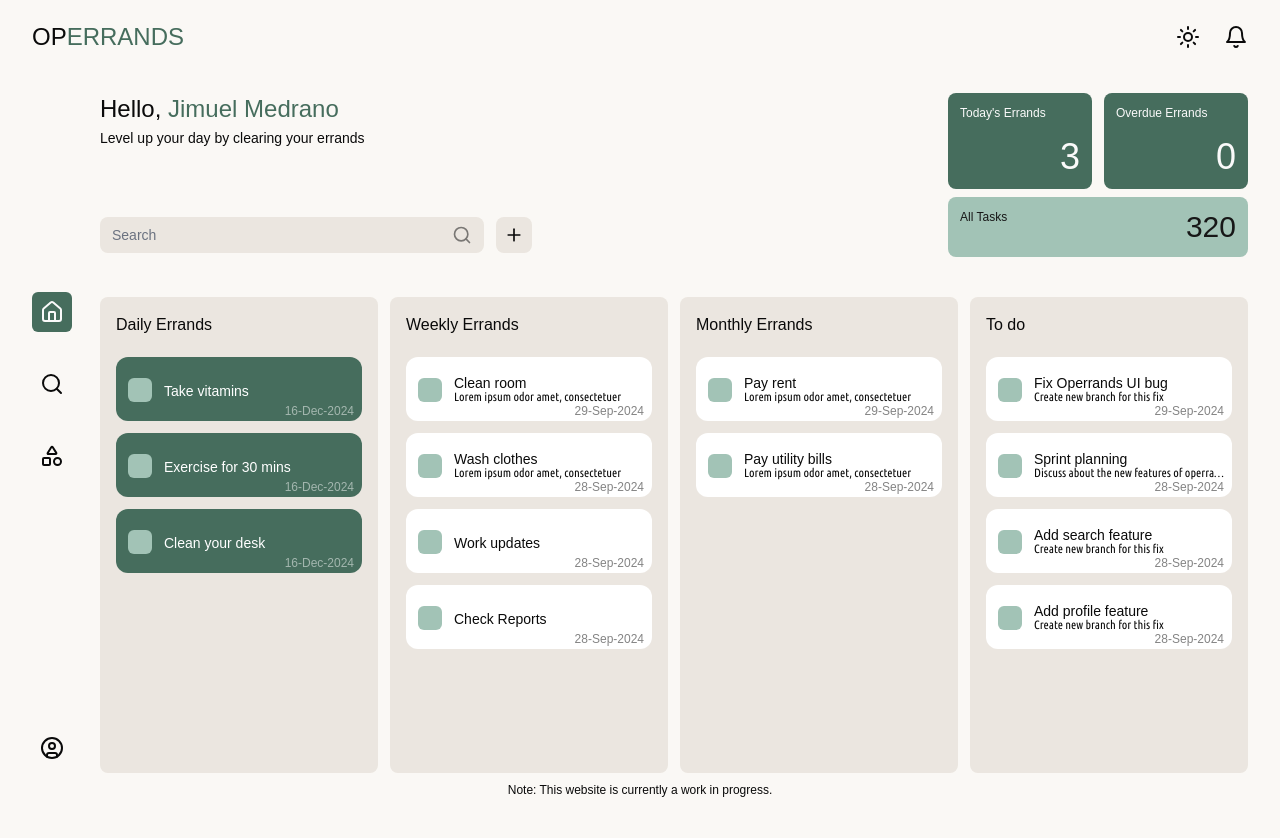
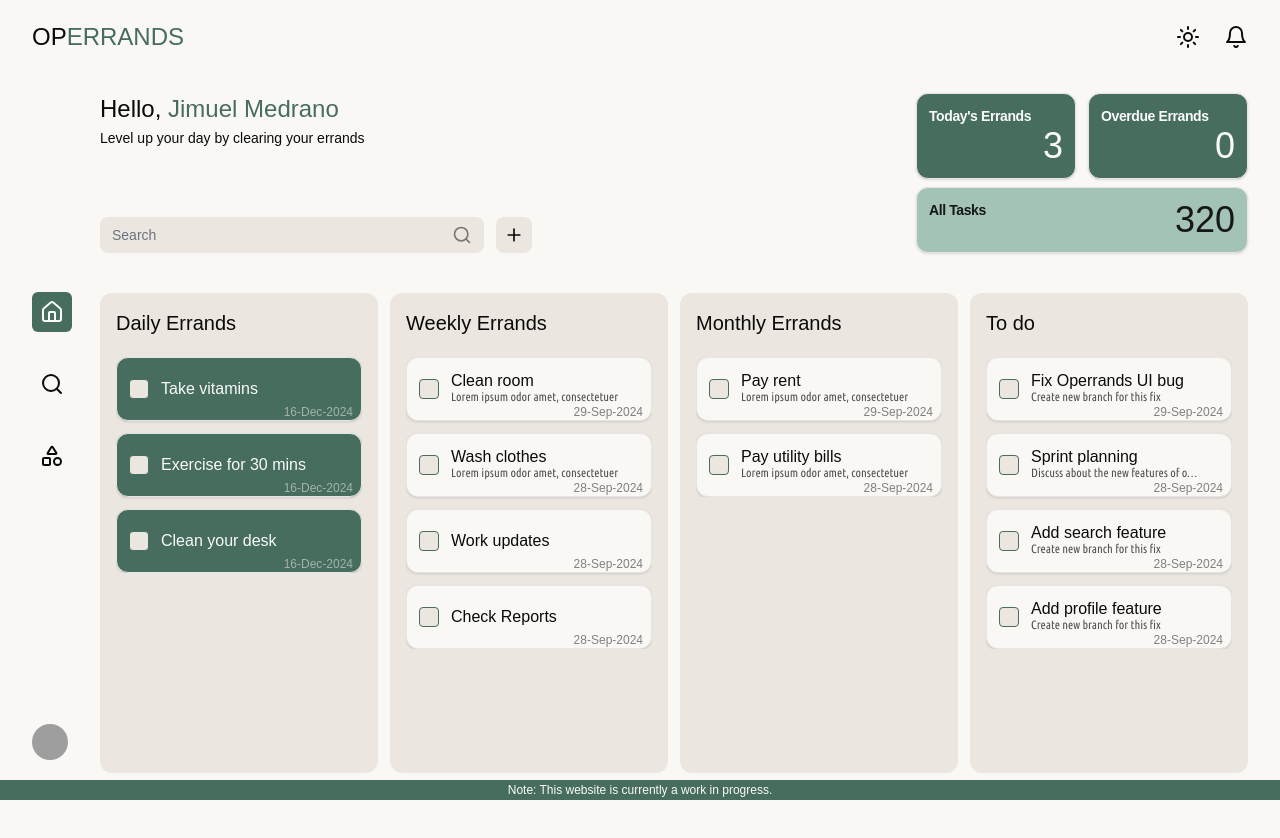
Before and after one commit to jimuelmedrano/operrands, a React (Vite) app: page / in a window 1280 px wide. Shown: the top 838 px of the page. Built offline with nearby package versions, Linux system fonts and the light colour scheme; grey boxes are pictures that could not be loaded; a web font is replaced by a local one.

Commit message:
Shadcn UI implementation

```diff
--- a/package.json
+++ b/package.json
@@ -10,6 +10,8 @@
     "preview": "vite preview"
   },
   "dependencies": {
+    "@radix-ui/react-avatar": "^1.1.1",
+    "@radix-ui/react-checkbox": "^1.1.2",
     "@radix-ui/react-icons": "^1.3.0",
     "class-variance-authority": "^0.7.0",
     "clsx": "^2.1.1",
--- a/src/components/AnnouncementBanner.tsx
+++ b/src/components/AnnouncementBanner.tsx
@@ -1,8 +1,8 @@
 const AnnouncementBanner = () => {
   return (
-    <div className="fixed bottom-0 left-0 w-full h-5 bg-primaryDark flex-center">
+    <div className="fixed bottom-0 left-0 w-full h-5 bg-primary flex-center">
       <div className="flex-center">
-        <span className="text-xs dark:text-black">
+        <span className="text-xs text-primary-foreground">
           Note: This website is currently a work in progress.
         </span>
       </div>
--- a/src/components/ErrandItem.tsx
+++ b/src/components/ErrandCard.tsx
@@ -1,3 +1,5 @@
+import { Card, CardContent, CardFooter } from "./ui/card";
+import { Checkbox } from "./ui/checkbox";
 import moment from "moment";
 
 interface ErrandItemProps {
@@ -9,8 +11,10 @@ interface ErrandItemProps {
   due: string;
 }
 
-function ErrandItem(dataItem: { dataItem: ErrandItemProps }) {
-  const dueDate = moment(dataItem.dataItem.due).format("DD-MMM-YYYY");
+function ErrandCard(dataItem: { dataItem: ErrandItemProps }) {
+  const dueDate = moment(dataItem.dataItem.due, "DD-MMM-YYYY").format(
+    "DD-MMM-YYYY"
+  );
   const currentDate = moment().format("DD-MMM-YYYY");
   let dueToday = false;
   //change the following once api for resetting daily task is available
@@ -22,7 +26,59 @@ function ErrandItem(dataItem: { dataItem: ErrandItemProps }) {
   }
 
   return (
-    <div
+    <Card
+      className={
+        " w-full h-16 relative " + (dueToday ? "bg-primary" : " bg-background")
+      }
+    >
+      <CardContent className="flex h-full items-center gap-3">
+        <Checkbox
+          id="item"
+          className={
+            "bg-accent " +
+            (dueToday
+              ? "border-primary text-primary-foreground"
+              : "text-foreground")
+          }
+        />
+        <div className="grid leading-none">
+          <label
+            htmlFor="terms1"
+            className={
+              " leading-none peer-disabled:cursor-not-allowed peer-disabled:opacity-70 " +
+              (dueToday ? "text-primary-foreground" : "text-foreground")
+            }
+          >
+            {dataItem.dataItem.title}
+          </label>
+          <p
+            className={
+              "text-xs truncate opacity-70 pr-5 " +
+              (dueToday ? "text-primary-foreground" : "text-foreground")
+            }
+          >
+            {dataItem.dataItem.notes}
+          </p>
+        </div>
+      </CardContent>
+      <CardFooter className="absolute bottom-0 right-2 opacity-50">
+        <span
+          className={
+            "text-xs " +
+            (dueToday ? "text-primary-foreground" : "text-foreground")
+          }
+        >
+          {dataItem.dataItem.due}
+        </span>
+      </CardFooter>
+    </Card>
+  );
+}
+
+export default ErrandCard;
+
+{
+  /*<div
       className={
         "flex items-center w-full h-16 rounded-xl px-3 gap-3 relative " +
         (dueToday
@@ -70,8 +126,5 @@ function ErrandItem(dataItem: { dataItem: ErrandItemProps }) {
           {dataItem.dataItem.due}
         </span>
       </div>
-    </div>
-  );
+    </div>*/
 }
-
-export default ErrandItem;
--- a/src/components/SideBar.tsx
+++ b/src/components/SideBar.tsx
@@ -1,6 +1,7 @@
 import { NavLink, useLocation } from "react-router-dom";
 import Icon from "./Icon";
 import { useState } from "react";
+import { Avatar, AvatarFallback, AvatarImage } from "@/components/ui/avatar";
 
 const SideBar = () => {
   const currentRoute = useLocation();
@@ -12,7 +13,7 @@ const SideBar = () => {
   const profilePath = "/profile";
 
   return (
-    <div className="sidebar-style">
+    <div className="w-full py-4 md:w-fit md:left-auto md:h-dvh gap-8 fixed bottom-0 md:top-0 flex-center md:flex-col md:no-transition z-10">
       <div onClick={() => setToggle(homePath)}>
         <SidebarItem
           src={homePath}
@@ -37,14 +38,20 @@ const SideBar = () => {
         />
       </div>
 
-      <div onClick={() => setToggle(profilePath)}>
-        <SidebarItem
-          src={profilePath}
-          icon="CircleUser"
-          {...(toggle === profilePath ? { active: true } : {})}
-          profile
-        />
-      </div>
+      <NavLink to={profilePath}>
+        <Avatar
+          className={
+            "md:absolute md:bottom-0 md:left-0 md:mb-10 w-7 h-7 md:h-9 md:w-9 ring-4 hover:ring-accent " +
+            (toggle === profilePath
+              ? "ring-primary hover:ring-primary "
+              : "ring-transparent")
+          }
+          onClick={() => setToggle(profilePath)}
+        >
+          <AvatarImage src="https://github.com/shadcn.png" />
+          <AvatarFallback>CN</AvatarFallback>
+        </Avatar>
+      </NavLink>
     </div>
   );
 };
@@ -53,12 +60,10 @@ function SidebarItem({
   src,
   icon,
   active,
-  profile,
 }: {
   src: string;
   icon: any;
   active?: boolean;
-  profile?: boolean;
 }) {
   return (
     <NavLink to={src}>
@@ -67,8 +72,7 @@ function SidebarItem({
           "group p-2 rounded-md " +
           (active
             ? "bg-primary hover:bg-primary dark:hover:bg-primaryDark "
-            : "hover:bg-accent ") +
-          (profile ? "md:fixed md:bottom-0 md:mb-8" : "")
+            : "hover:bg-accent ")
         }
       >
         <Icon
--- a/src/components/home/BentoMetrics.tsx
+++ b/src/components/home/BentoMetrics.tsx
@@ -1,3 +1,5 @@
+import { Card, CardHeader, CardTitle, CardContent } from "../ui/card";
+
 const BentoMetrics = ({
   todayCount,
   overdueCount,
@@ -10,39 +12,45 @@ const BentoMetrics = ({
   return (
     <div className="flex-col-center gap-2">
       <div className="flex gap-3">
-        <div className="bg-primary w-36 h-24 rounded-lg flex flex-col p-3 justify-between">
-          <div className="flex">
-            <span className="text-xs text-primary-foreground">
-              Today's Errands
-            </span>
-          </div>
-          <div className="flex justify-end">
+        <Card className="bg-primary w-40 flex flex-col justify-between">
+          <CardHeader>
+            <CardTitle>
+              <span className="text-sm text-primary-foreground">
+                Today's Errands
+              </span>
+            </CardTitle>
+          </CardHeader>
+          <CardContent className="flex justify-end">
             <span className="text-4xl text-primary-foreground">
               {todayCount}
             </span>
-          </div>
-        </div>
-        <div className="bg-primary w-36 h-24 rounded-lg flex flex-col p-3 justify-between">
-          <div className="flex">
-            <span className="text-xs text-primary-foreground">
-              Overdue Errands
-            </span>
-          </div>
-          <div className="flex justify-end">
+          </CardContent>
+        </Card>
+        <Card className="bg-primary w-40 flex flex-col justify-between">
+          <CardHeader>
+            <CardTitle>
+              <span className="text-sm text-primary-foreground">
+                Overdue Errands
+              </span>
+            </CardTitle>
+          </CardHeader>
+          <CardContent className="flex justify-end">
             <span className="text-4xl text-primary-foreground">
               {overdueCount}
             </span>
-          </div>
-        </div>
+          </CardContent>
+        </Card>
       </div>
-      <div className="bg-secondary w-full rounded-lg flex p-3 justify-between">
-        <div className="flex">
-          <span className="text-xs text-secondary-foreground">All Tasks</span>
-        </div>
-        <div className="flex justify-end">
-          <span className="text-3xl text-secondary-foreground">{allCount}</span>
-        </div>
-      </div>
+      <Card className="bg-secondary w-full flex justify-between">
+        <CardHeader>
+          <CardTitle>
+            <span className="text-sm text-secondary-foreground">All Tasks</span>
+          </CardTitle>
+        </CardHeader>
+        <CardContent className="flex justify-end">
+          <span className="text-4xl text-secondary-foreground">{allCount}</span>
+        </CardContent>
+      </Card>
     </div>
   );
 };
--- a/src/components/home/HomeErrandList.tsx
+++ b/src/components/home/HomeErrandList.tsx
@@ -1,4 +1,4 @@
-import ErrandItem from "../ErrandItem";
+import ErrandCard from "../ErrandCard";
 import { useState } from "react";
 import Icon from "../Icon";
 
@@ -18,9 +18,11 @@ function HomeErrandList(data: { data: ErrandListProps }) {
   const [accordionOpen, setAccordionOpen] = useState(false);
 
   return (
-    <div className="h-fit md:h-full bg-accent rounded-lg p-4">
+    <div className="h-fit md:h-full bg-accent rounded-xl p-4">
       <div className="flex-between w-full">
-        <span>{data.data.categoryTitle}</span>
+        <span className="text-foreground text-xl">
+          {data.data.categoryTitle}
+        </span>
 
         <button
           onClick={() => setAccordionOpen(!accordionOpen)}
@@ -44,7 +46,7 @@ function HomeErrandList(data: { data: ErrandListProps }) {
       >
         <div className={"flex flex-col gap-3 md:mt-5 overflow-hidden"}>
           {data.data.errands.map((errandItem, index) => (
-            <ErrandItem key={index} dataItem={errandItem} />
+            <ErrandCard key={index} dataItem={errandItem} />
           ))}
         </div>
       </div>
--- /dev/null
+++ b/src/components/ui/avatar.tsx
@@ -0,0 +1,48 @@
+import * as React from "react"
+import * as AvatarPrimitive from "@radix-ui/react-avatar"
+
+import { cn } from "@/lib/utils"
+
+const Avatar = React.forwardRef<
+  React.ElementRef<typeof AvatarPrimitive.Root>,
+  React.ComponentPropsWithoutRef<typeof AvatarPrimitive.Root>
+>(({ className, ...props }, ref) => (
+  <AvatarPrimitive.Root
+    ref={ref}
+    className={cn(
+      "relative flex h-10 w-10 shrink-0 overflow-hidden rounded-full",
+      className
+    )}
+    {...props}
+  />
+))
+Avatar.displayName = AvatarPrimitive.Root.displayName
+
+const AvatarImage = React.forwardRef<
+  React.ElementRef<typeof AvatarPrimitive.Image>,
+  React.ComponentPropsWithoutRef<typeof AvatarPrimitive.Image>
+>(({ className, ...props }, ref) => (
+  <AvatarPrimitive.Image
+    ref={ref}
+    className={cn("aspect-square h-full w-full", className)}
+    {...props}
+  />
+))
+AvatarImage.displayName = AvatarPrimitive.Image.displayName
+
+const AvatarFallback = React.forwardRef<
+  React.ElementRef<typeof AvatarPrimitive.Fallback>,
+  React.ComponentPropsWithoutRef<typeof AvatarPrimitive.Fallback>
+>(({ className, ...props }, ref) => (
+  <AvatarPrimitive.Fallback
+    ref={ref}
+    className={cn(
+      "flex h-full w-full items-center justify-center rounded-full bg-muted",
+      className
+    )}
+    {...props}
+  />
+))
+AvatarFallback.displayName = AvatarPrimitive.Fallback.displayName
+
+export { Avatar, AvatarImage, AvatarFallback }
--- /dev/null
+++ b/src/components/ui/card.tsx
@@ -0,0 +1,83 @@
+import * as React from "react";
+
+import { cn } from "@/lib/utils";
+
+const Card = React.forwardRef<
+  HTMLDivElement,
+  React.HTMLAttributes<HTMLDivElement>
+>(({ className, ...props }, ref) => (
+  <div
+    ref={ref}
+    className={cn(
+      "rounded-xl border bg-card text-card-foreground shadow p-3",
+      className
+    )}
+    {...props}
+  />
+));
+Card.displayName = "Card";
+
+const CardHeader = React.forwardRef<
+  HTMLDivElement,
+  React.HTMLAttributes<HTMLDivElement>
+>(({ className, ...props }, ref) => (
+  <div
+    ref={ref}
+    className={cn("flex flex-col space-y-1.5", className)}
+    {...props}
+  />
+));
+CardHeader.displayName = "CardHeader";
+
+const CardTitle = React.forwardRef<
+  HTMLParagraphElement,
+  React.HTMLAttributes<HTMLHeadingElement>
+>(({ className, ...props }, ref) => (
+  <h3
+    ref={ref}
+    className={cn("font-semibold leading-none tracking-tight", className)}
+    {...props}
+  />
+));
+CardTitle.displayName = "CardTitle";
+
+const CardDescription = React.forwardRef<
+  HTMLParagraphElement,
+  React.HTMLAttributes<HTMLParagraphElement>
+>(({ className, ...props }, ref) => (
+  <p
+    ref={ref}
+    className={cn("text-sm text-muted-foreground", className)}
+    {...props}
+  />
+));
+CardDescription.displayName = "CardDescription";
+
+const CardContent = React.forwardRef<
+  HTMLDivElement,
+  React.HTMLAttributes<HTMLDivElement>
+>(({ className, ...props }, ref) => (
+  <div ref={ref} className={cn("pt-0", className)} {...props} />
+));
+CardContent.displayName = "CardContent";
+
+const CardFooter = React.forwardRef<
+  HTMLDivElement,
+  React.HTMLAttributes<HTMLDivElement>
+>(({ className, ...props }, ref) => (
+  <div
+    ref={ref}
+    className={cn("flex items-center pt-0", className)}
+    {...props}
+  />
+));
+CardFooter.displayName = "CardFooter";
+
+export {
+  Card,
+  CardHeader,
+  CardFooter,
+  CardTitle,
+  CardDescription,
+  CardContent,
+};
--- /dev/null
+++ b/src/components/ui/checkbox.tsx
@@ -0,0 +1,28 @@
+import * as React from "react";
+import * as CheckboxPrimitive from "@radix-ui/react-checkbox";
+import Icon from "../Icon";
+
+import { cn } from "@/lib/utils";
+
+const Checkbox = React.forwardRef<
+  React.ElementRef<typeof CheckboxPrimitive.Root>,
+  React.ComponentPropsWithoutRef<typeof CheckboxPrimitive.Root>
+>(({ className, ...props }, ref) => (
+  <CheckboxPrimitive.Root
+    ref={ref}
+    className={cn(
+      "peer h-5 w-5 shrink-0 border border-primary rounded-sm focus-visible:ring-1 focus-visible:ring-ring disabled:cursor-not-allowed disabled:opacity-50 data-[state=checked]:bg-transparent data-[state=checked]:border-transparent",
+      className
+    )}
+    {...props}
+  >
+    <CheckboxPrimitive.Indicator
+      className={cn("flex items-center justify-center text-current")}
+    >
+      <Icon name="Check" className="h-4 w-4" />
+    </CheckboxPrimitive.Indicator>
+  </CheckboxPrimitive.Root>
+));
+Checkbox.displayName = CheckboxPrimitive.Root.displayName;
+
+export { Checkbox };
--- a/src/index.css
+++ b/src/index.css
@@ -9,16 +9,13 @@
 h1,
 h2,
 h3,
-span {
+span,
+label {
   @apply font-koulen;
 }
 
 p {
   @apply font-ubuntu;
-}
-
-body {
-  @apply px-4 md:px-8;
 }
 
 @layer components {
@@ -30,14 +27,7 @@ body {
   }
 }
 
-.text-inverted {
-  @apply text-white dark:text-black;
-}
-
 /* Components */
-.sidebar-style {
-  @apply w-full dark:md:bg-opacity-0 md:bg-opacity-0 py-4 md:w-fit justify-center left-0 md:left-auto md:h-dvh gap-8 fixed bottom-0 md:top-0 flex md:flex-col md:no-transition z-10;
-}
 /* Pages */
 
 /* Tailwind Styles */
@@ -118,7 +108,7 @@ body {
     --radius: 0.5rem;
   }
   .dark {
-    --background: 0 0% 3.9%;
+    --background: 0 0% 10%;
 
     --foreground: 0 0% 98%;
 
@@ -173,6 +163,6 @@ body {
     @apply border-border color-transition;
   }
   body {
-    @apply bg-background text-foreground;
+    @apply px-4 md:px-8 bg-background text-foreground;
   }
 }
--- a/src/pages/HomePage.tsx
+++ b/src/pages/HomePage.tsx
@@ -19,7 +19,7 @@ const HomePage = () => {
   return (
     <div className="h-full flex flex-col">
       <div className="flex mb-10">
-        <div className="flex flex-col justify-between h-40 basis-full md:basis-1/2">
+        <div className="flex flex-col justify-between h-32 md:h-full basis-full md:basis-1/2">
           <div>
             <span className="text-2xl text-foreground">Hello, </span>
             <span className="text-2xl text-primary">Jimuel Medrano</span>
```
Also changed, not shown: 1 other file (tests, documents, lock files or other folders).
